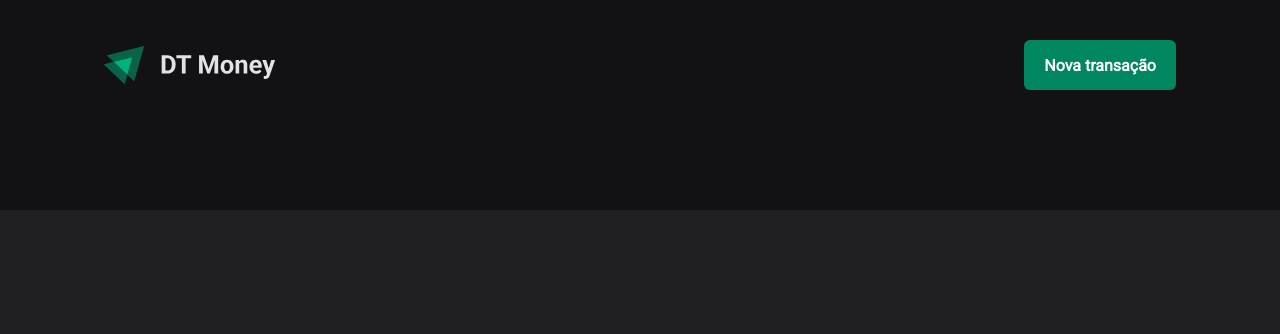
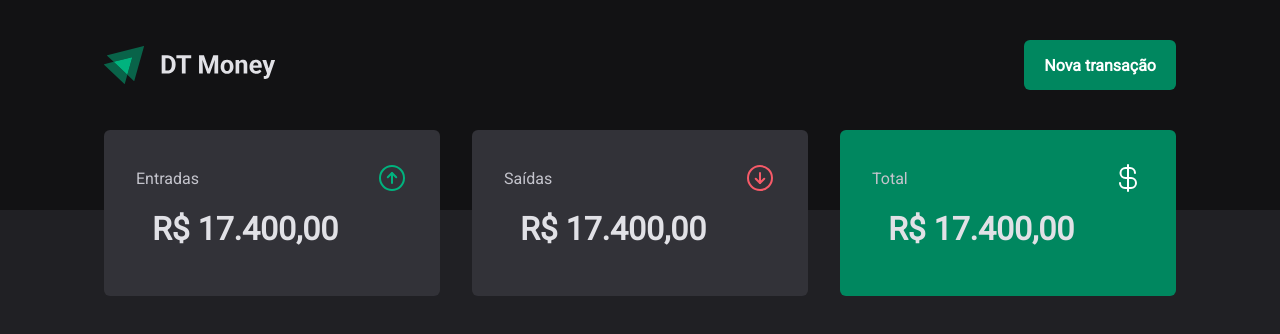
Before and after one commit to gabramos90/03-dt-money, a React (Vite) app: page / in a window 1280 px wide. Shown: the top 334 px of the page. Built offline with nearby package versions, Linux system fonts and the light colour scheme.

Commit message:
summary component is finished

```diff
--- a/package.json
+++ b/package.json
@@ -11,6 +11,7 @@
   "dependencies": {
     "-": "^0.0.1",
     "D": "^1.0.0",
+    "phosphor-react": "^1.4.1",
     "react": "^18.2.0",
     "react-dom": "^18.2.0",
     "styled-components": "^5.3.6"
--- /dev/null
+++ b/src/components/Summary/index.tsx
@@ -0,0 +1,36 @@
+import { ArrowCircleDown, ArrowCircleUp, CurrencyDollar } from "phosphor-react";
+import { SummaryCard, SummaryContainer } from "./styles";
+
+export function Summary(){
+    return(
+        <SummaryContainer>
+            <SummaryCard>
+                <header>
+                    <span>Entradas</span>
+                    <ArrowCircleUp size={32} color='#00b37e'/>
+                </header>
+
+                <strong>R$ 17.400,00</strong>
+            </SummaryCard>
+
+            <SummaryCard>
+                <header>
+                    <span>Saídas</span>
+                    <ArrowCircleDown size={32} color='#f75a68'/>
+                </header>
+
+                <strong>R$ 17.400,00</strong>
+            </SummaryCard>
+
+
+            <SummaryCard variants="green">
+                <header>
+                    <span>Total</span>
+                    <CurrencyDollar size={32} color='#fff'/>
+                </header>
+
+                <strong>R$ 17.400,00</strong>
+            </SummaryCard>
+        </SummaryContainer>
+    )
+}
--- /dev/null
+++ b/src/components/Summary/styles.ts
@@ -0,0 +1,41 @@
+import styled, { css } from "styled-components"
+
+export const SummaryContainer = styled.section`
+    width: 100%;
+    max-width: 1120px;
+    margin: 0 auto;
+    padding: 0 1.5rem;
+
+    display: grid;
+    grid-template-columns: repeat(3, 1fr);
+    gap: 2rem;
+
+    margin-top: -5rem;
+`
+
+interface SummaryCardProps {
+    variants?: 'green';
+}
+
+export const SummaryCard = styled.div<SummaryCardProps>`
+    background-color: ${(props) => props.theme["gray-600"]};
+    border-radius: 6px;
+    padding: 2rem;
+
+    header {
+        display: flex;
+        align-items: center;
+        justify-content: space-between;
+        color: ${(props) => props.theme["gray-300"]}
+    }
+
+    strong {
+        display: block;
+        margin: 1rem;
+        font-size: 2rem;
+    }
+
+    ${props => props.variants === 'green' && css`
+        background: ${props.theme["green-500"]};
+    `}
+`
--- a/src/pages/Transactions/index.tsx
+++ b/src/pages/Transactions/index.tsx
@@ -1,9 +1,11 @@
 import { Header } from "../../components/Header";
+import { Summary } from "../../components/Summary";
 
 export function Transactions(){
     return (
         <div>
             <Header/>
+            <Summary />
         </div>
     )
 }
```
Also changed, not shown: 1 other file (tests, documents, lock files or other folders).
